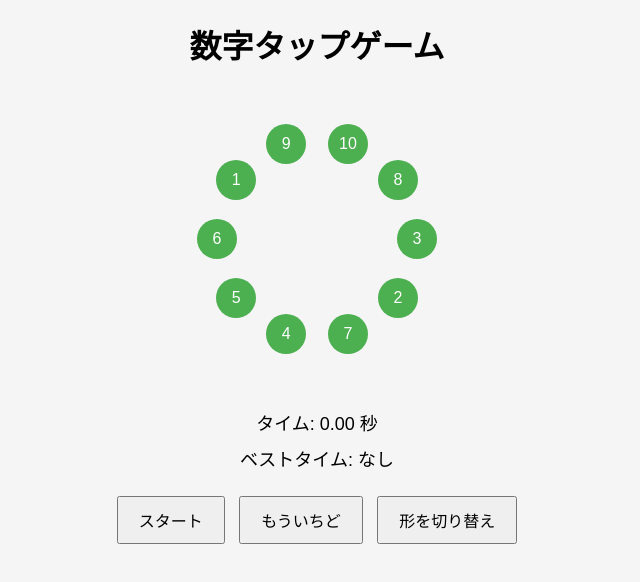
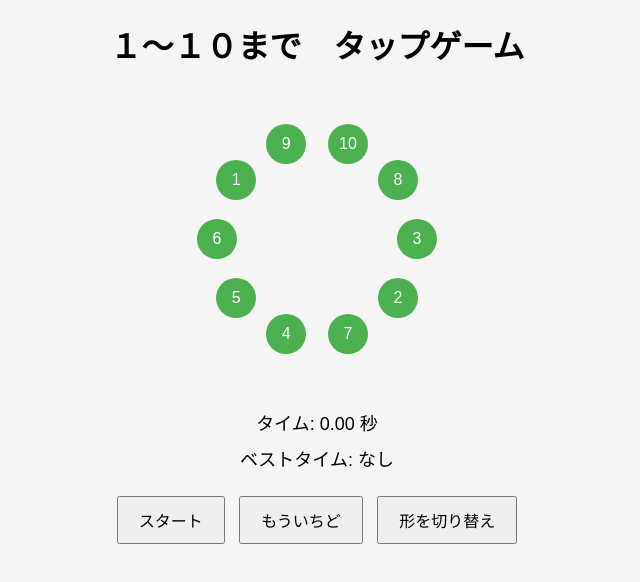
Before and after one commit to tkk-fk/10made_tappu, a plain HTML site: page index.html in a window 1280 px wide. Shown: the whole page, without its empty margins (323-963 px from the left). Drawn offline with Linux system fonts and the light colour scheme.

Commit message:
Update index.html

```diff
--- a/index.html
+++ b/index.html
@@ -41,7 +41,7 @@
   </style>
 </head>
 <body>
-  <h1>数字タップゲーム</h1>
+  <h1>１〜１０まで　タップゲーム</h1>
   <div id="game"></div>
   <div id="timer">タイム: 0.00 秒</div>
   <div id="best">ベストタイム: なし</div>
```
